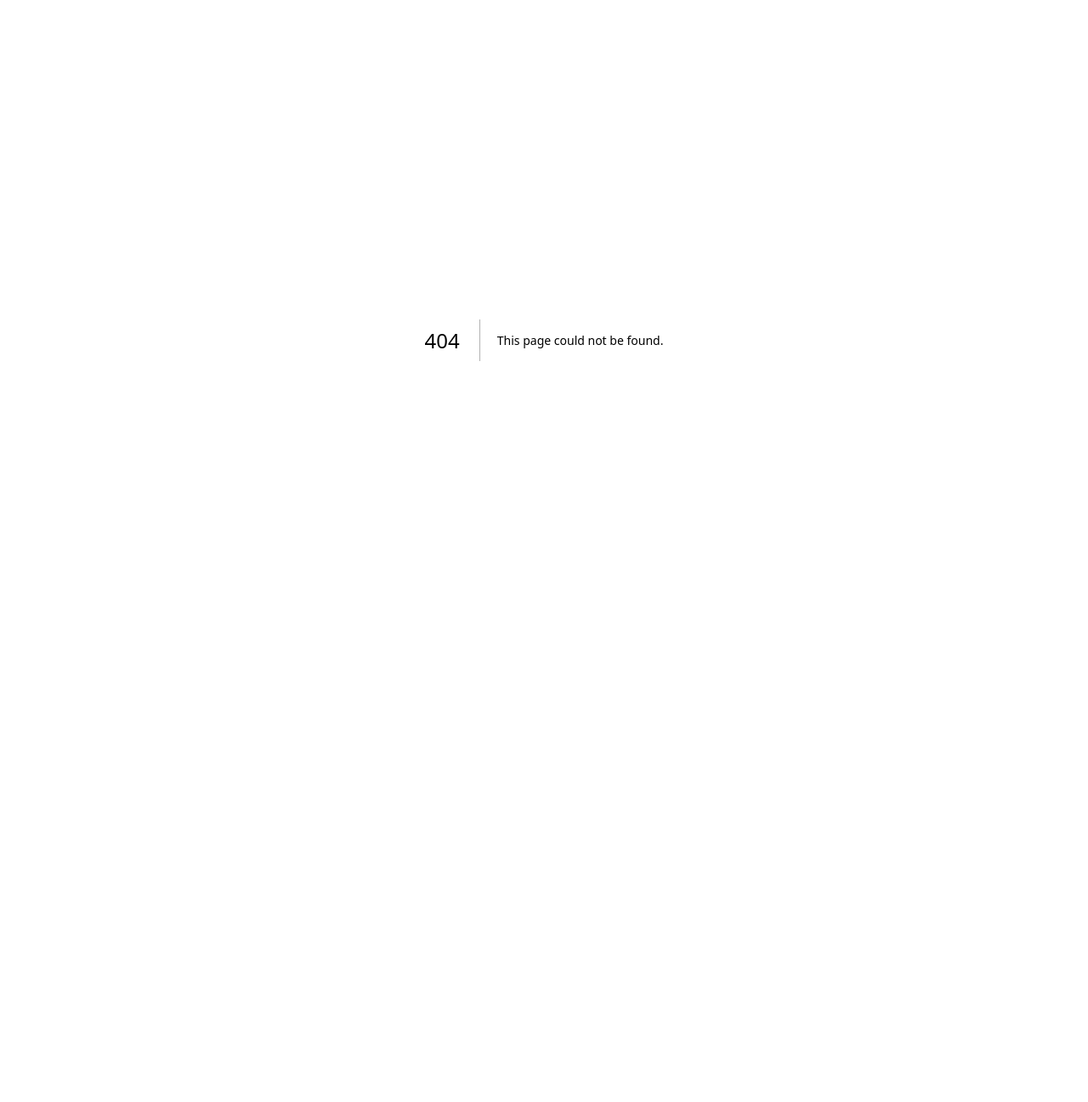
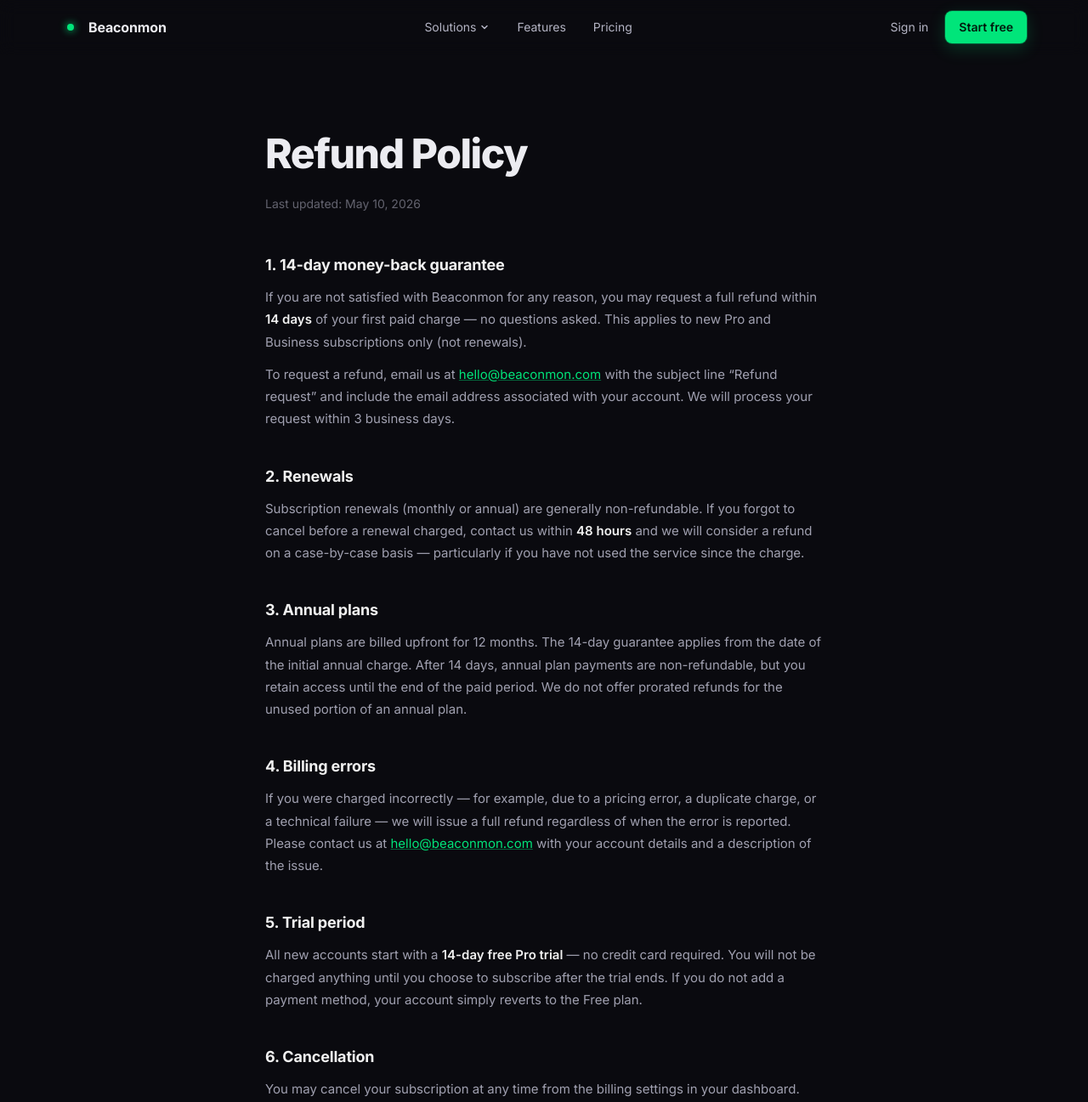
Before and after one commit to beaconmon/beaconmon, a Next.js app in the folder apps/web/: page /refund-policy in a window 1280 px wide. Before the commit this address had no page. Shown: the top 1297 px of the page at 85% size. Before the commit the page ends 800 px from the top, so only its background shows below. Built offline with nearby package versions, Linux system fonts and the light colour scheme.

Commit message:
feat: add refund policy page and link from terms/footer

```diff
--- /dev/null
+++ b/apps/web/app/(marketing)/refund-policy/page.tsx
@@ -0,0 +1,109 @@
+import NavBar from '@/components/marketing/NavBar';
+import type { Metadata } from 'next';
+
+export const metadata: Metadata = {
+  title: 'Refund Policy — Beaconmon',
+  description: 'Beaconmon refund and cancellation policy for paid subscriptions.',
+};
+
+export default function RefundPolicyPage() {
+  return (
+    <>
+      <NavBar />
+
+      <section className="py-[80px] max-[640px]:py-12">
+        <div className="max-w-[720px] mx-auto px-8 max-[640px]:px-5">
+          <h1 className="text-[clamp(32px,4vw,48px)] tracking-[-0.03em] font-extrabold mb-3">Refund Policy</h1>
+          <p className="text-brand-muted text-[14px] mb-12">Last updated: May 10, 2026</p>
+
+          <div className="prose-legal">
+
+            <h2>1. 14-day money-back guarantee</h2>
+            <p>
+              If you are not satisfied with Beaconmon for any reason, you may request a full refund within <strong>14 days</strong> of your first paid charge — no questions asked. This applies to new Pro and Business subscriptions only (not renewals).
+            </p>
+            <p>
+              To request a refund, email us at{' '}
+              <a href="mailto:hello@beaconmon.com">hello@beaconmon.com</a> with the subject line &ldquo;Refund request&rdquo; and include the email address associated with your account. We will process your request within 3 business days.
+            </p>
+
+            <h2>2. Renewals</h2>
+            <p>
+              Subscription renewals (monthly or annual) are generally non-refundable. If you forgot to cancel before a renewal charged, contact us within <strong>48 hours</strong> and we will consider a refund on a case-by-case basis — particularly if you have not used the service since the charge.
+            </p>
+
+            <h2>3. Annual plans</h2>
+            <p>
+              Annual plans are billed upfront for 12 months. The 14-day guarantee applies from the date of the initial annual charge. After 14 days, annual plan payments are non-refundable, but you retain access until the end of the paid period. We do not offer prorated refunds for the unused portion of an annual plan.
+            </p>
+
+            <h2>4. Billing errors</h2>
+            <p>
+              If you were charged incorrectly — for example, due to a pricing error, a duplicate charge, or a technical failure — we will issue a full refund regardless of when the error is reported. Please contact us at{' '}
+              <a href="mailto:hello@beaconmon.com">hello@beaconmon.com</a> with your account details and a description of the issue.
+            </p>
+
+            <h2>5. Trial period</h2>
+            <p>
+              All new accounts start with a <strong>14-day free Pro trial</strong> — no credit card required. You will not be charged anything until you choose to subscribe after the trial ends. If you do not add a payment method, your account simply reverts to the Free plan.
+            </p>
+
+            <h2>6. Cancellation</h2>
+            <p>
+              You may cancel your subscription at any time from the billing settings in your dashboard. Cancellation takes effect at the end of your current billing period — you retain full access until then. We do not charge cancellation fees, and cancelling does not automatically trigger a refund unless you are within the 14-day guarantee window.
+            </p>
+
+            <h2>7. How refunds are processed</h2>
+            <p>
+              Payments are processed by <strong>Paddle</strong>, our Merchant of Record. Refunds are returned to the original payment method. Processing times depend on your bank or card issuer but typically take 5&ndash;10 business days to appear on your statement.
+            </p>
+
+            <h2>8. Contact</h2>
+            <p>
+              Questions about this policy? Email us at{' '}
+              <a href="mailto:hello@beaconmon.com">hello@beaconmon.com</a> — we are happy to help.
+            </p>
+
+          </div>
+        </div>
+      </section>
+
+      <style>{`
+        .prose-legal h2 {
+          font-size: 18px;
+          font-weight: 700;
+          letter-spacing: -0.01em;
+          margin: 2.5rem 0 0.75rem;
+          color: var(--color-brand-text, #f0f0f0);
+        }
+        .prose-legal p, .prose-legal li {
+          font-size: 15px;
+          line-height: 1.75;
+          color: var(--color-brand-dim, #a0a0b0);
+          margin-bottom: 0.75rem;
+        }
+        .prose-legal ul {
+          padding-left: 1.25rem;
+          margin-bottom: 1rem;
+          list-style: disc;
+        }
+        .prose-legal li {
+          padding-left: 0.25rem;
+          margin-bottom: 0.35rem;
+        }
+        .prose-legal strong {
+          color: var(--color-brand-text, #f0f0f0);
+          font-weight: 600;
+        }
+        .prose-legal a {
+          color: var(--color-brand-green, #00e57a);
+          text-decoration: underline;
+          text-decoration-color: rgba(0,229,122,0.4);
+        }
+        .prose-legal a:hover {
+          text-decoration-color: var(--color-brand-green, #00e57a);
+        }
+      `}</style>
+    </>
+  );
+}
--- a/apps/web/app/(marketing)/terms/page.tsx
+++ b/apps/web/app/(marketing)/terms/page.tsx
@@ -53,7 +53,7 @@
             <ul>
               <li>All prices are in USD. Annual prices are charged upfront.</li>
               <li>Upgrades take effect immediately and are prorated. Downgrades take effect at the end of the current billing period.</li>
-              <li>Refunds are handled by Paddle in accordance with their refund policy. We will consider refund requests made within 7 days of a charge on a case-by-case basis — email us at{' '}<a href="mailto:hello@beaconmon.com">hello@beaconmon.com</a>.</li>
+              <li>Refunds are handled by Paddle in accordance with their refund policy. New subscriptions are covered by a 14-day money-back guarantee — see our <a href="/refund-policy">Refund Policy</a> for full details.</li>
             </ul>
 
             <h2>5. Cancellation</h2>
--- a/apps/web/components/marketing/Footer.tsx
+++ b/apps/web/components/marketing/Footer.tsx
@@ -95,6 +95,7 @@
           <div className="flex gap-6">
             <Link href="/privacy" className="hover:text-brand-dim transition-colors">Privacy Policy</Link>
             <Link href="/terms" className="hover:text-brand-dim transition-colors">Terms of Service</Link>
+            <Link href="/refund-policy" className="hover:text-brand-dim transition-colors">Refund Policy</Link>
           </div>
         </div>
       </div>
```
